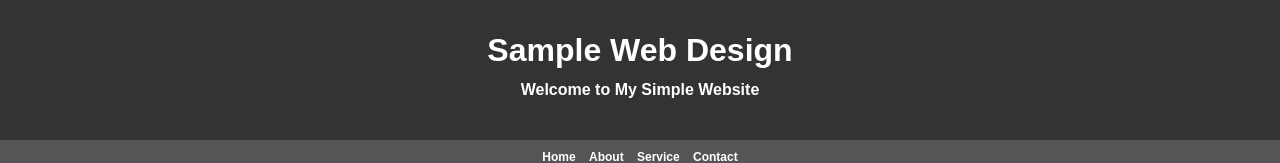
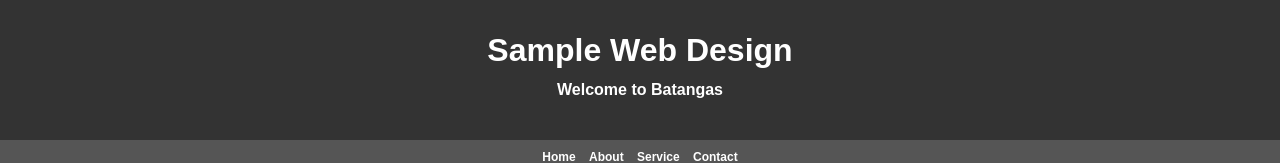
Before and after one commit to johannesclaus30/clausja_files, a plain HTML site: page semantics.html in a window 1280 px wide. Shown: the top 163 px of the page. Drawn offline with Linux system fonts and the light colour scheme.

Commit message:
new update in semantics

```diff
--- a/semantics.html
+++ b/semantics.html
@@ -8,7 +8,7 @@
 <body>
     <body>
         <div class="box-1"><h1>Sample Web Design</h1>
-        <p>Welcome to My Simple Website</p>
+        <p>Welcome to Batangas</p>
         </div>
     </body>
     <nav class="box-2">
```
